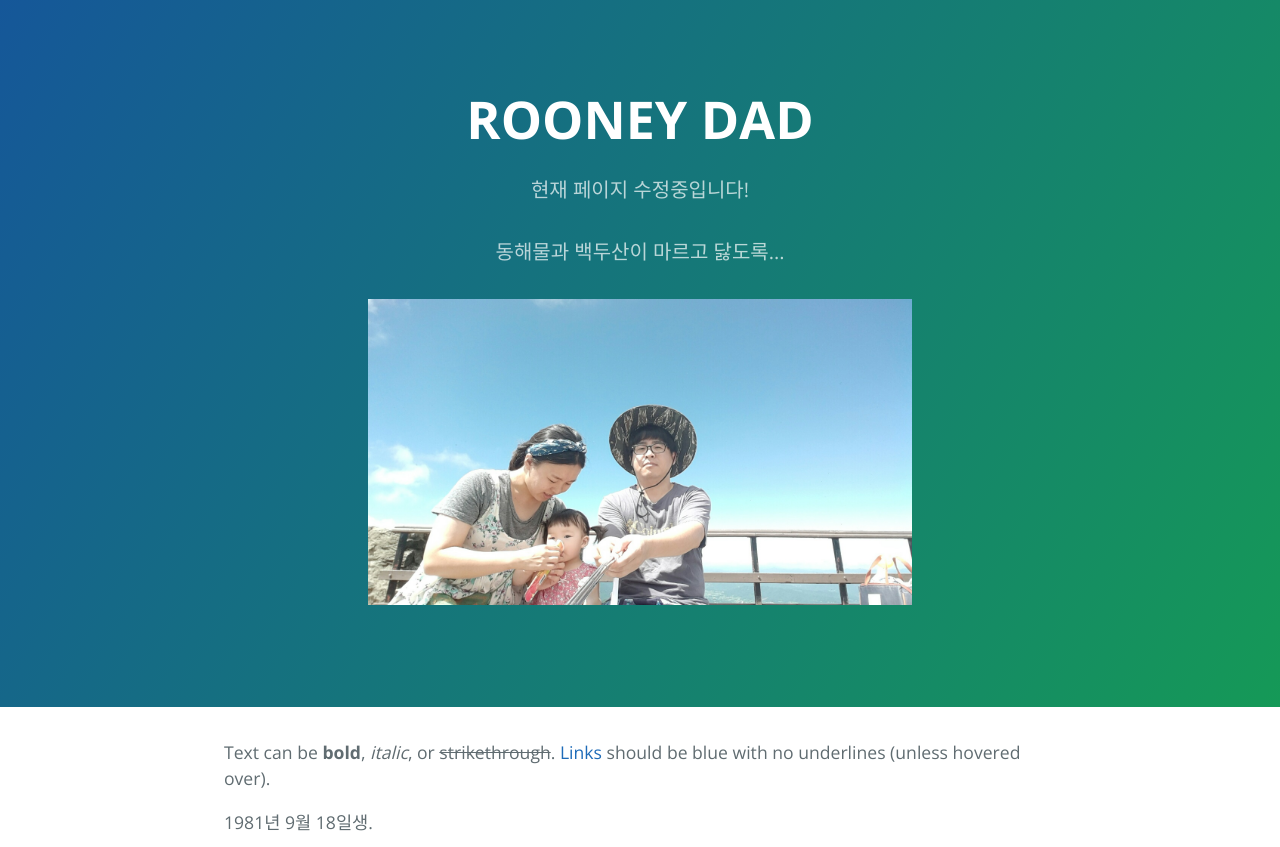
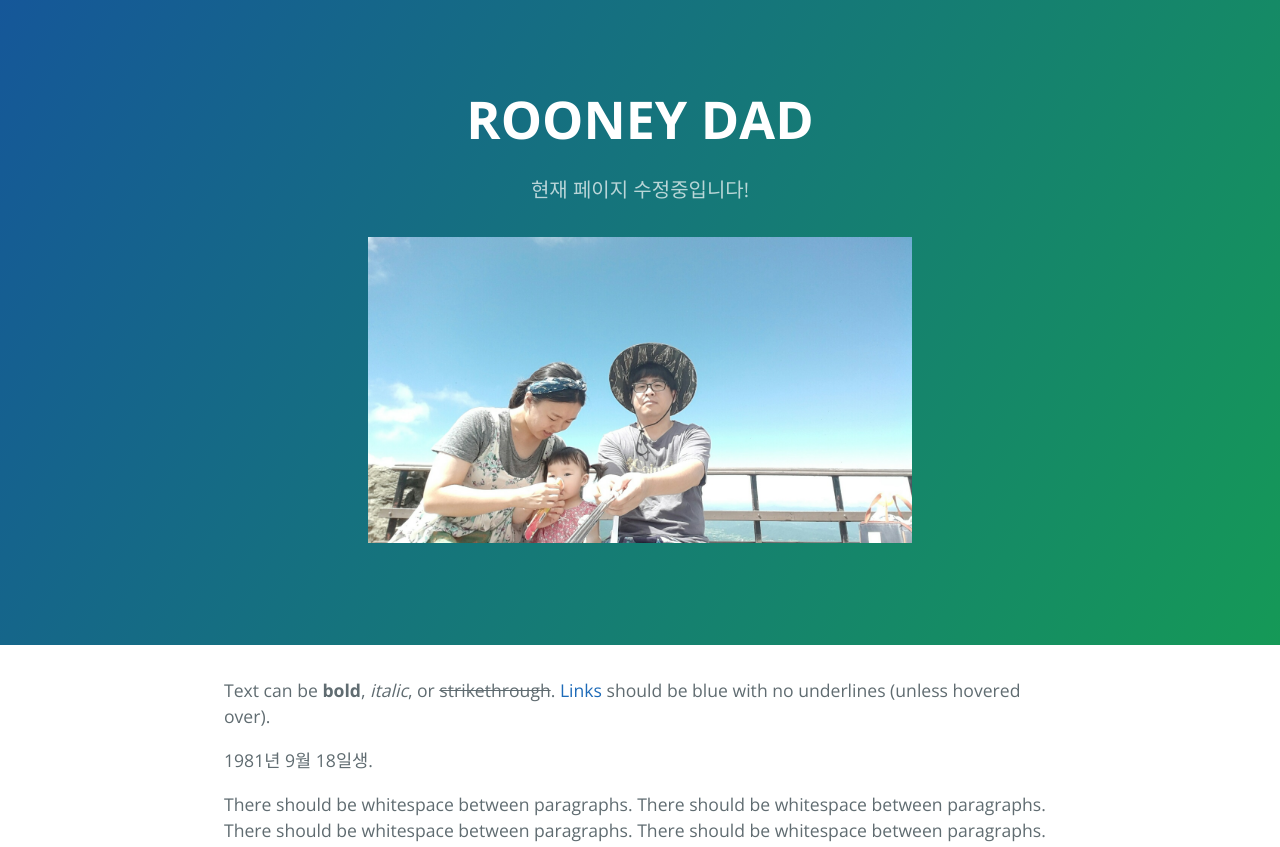
Before and after one commit to RooneyDad/rooneydad.github.io, a website: page index.html in a window 1280 px wide. Shown: the top 847 px of the page. Drawn offline with nearby package versions, Linux system fonts and the light colour scheme.

Commit message:
Update index.html

```diff
--- a/index.html
+++ b/index.html
@@ -13,12 +13,11 @@
     <section class="page-header">
       <h1 class="project-name">ROONEY DAD</h1>
       <h2 class="project-tagline">현재 페이지 수정중입니다!</h2>
-      <h2 class="project-tagline">동해물과 백두산이 마르고 닳도록...</h2>
+      <!--h2 class="project-tagline">동해물과 백두산이 마르고 닳도록...</h2-->
 
       <p>
-        <a href="https://rooneydad.github.io/images/KakaoTalk_Photo_2016-05-17-12-54-52_57.jpeg" target="_blank">
-          <img src="https://rooneydad.github.io/images/KakaoTalk_Photo_2016-05-17-12-54-52_57.jpeg" alt="" style="max-width:50%;">
-        </a>
+        <img src="https://rooneydad.github.io/images/KakaoTalk_Photo_2016-05-17-12-54-52_57.jpeg" alt="" style="max-width:50%;">
+        <!--a href="https://rooneydad.github.io/images/KakaoTalk_Photo_2016-05-17-12-54-52_57.jpeg" target="_blank"></a-->
       </p>
 
       <!--a href="#" class="btn">View on GitHub</a-->
```
